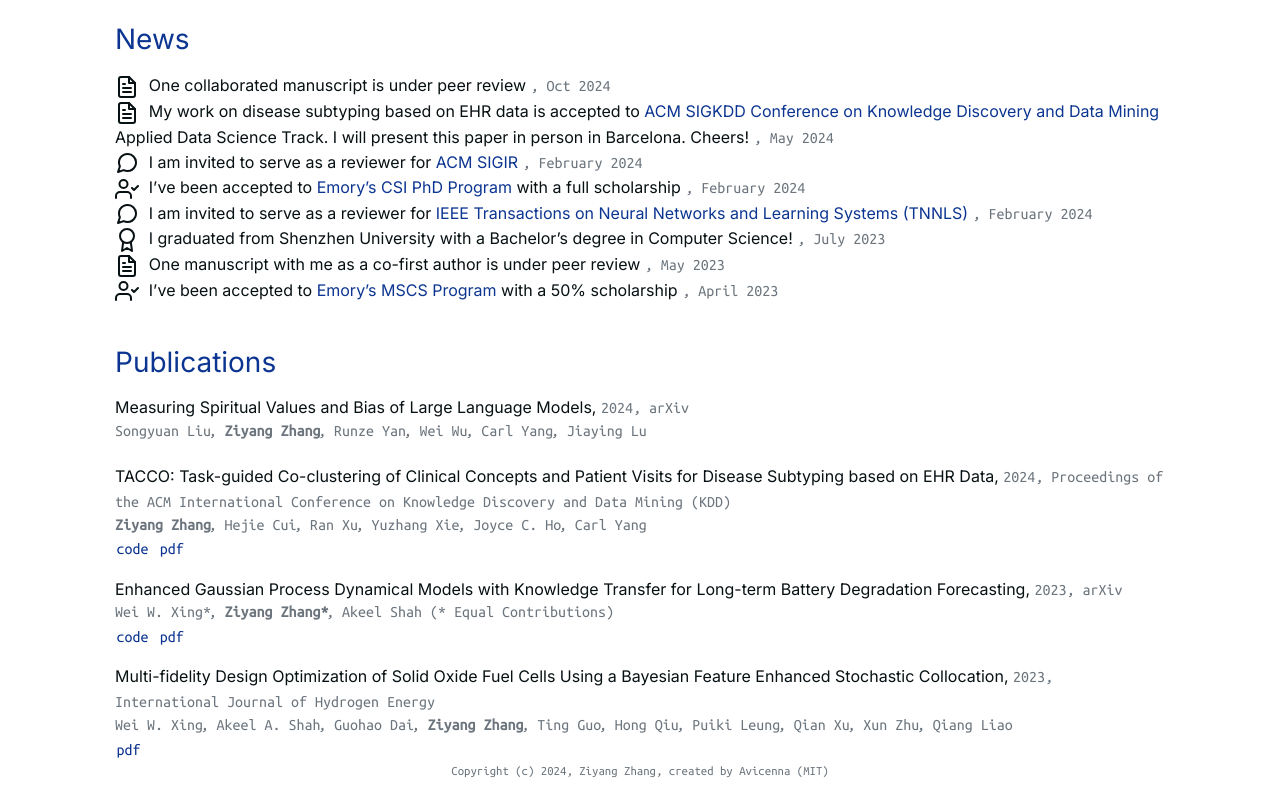
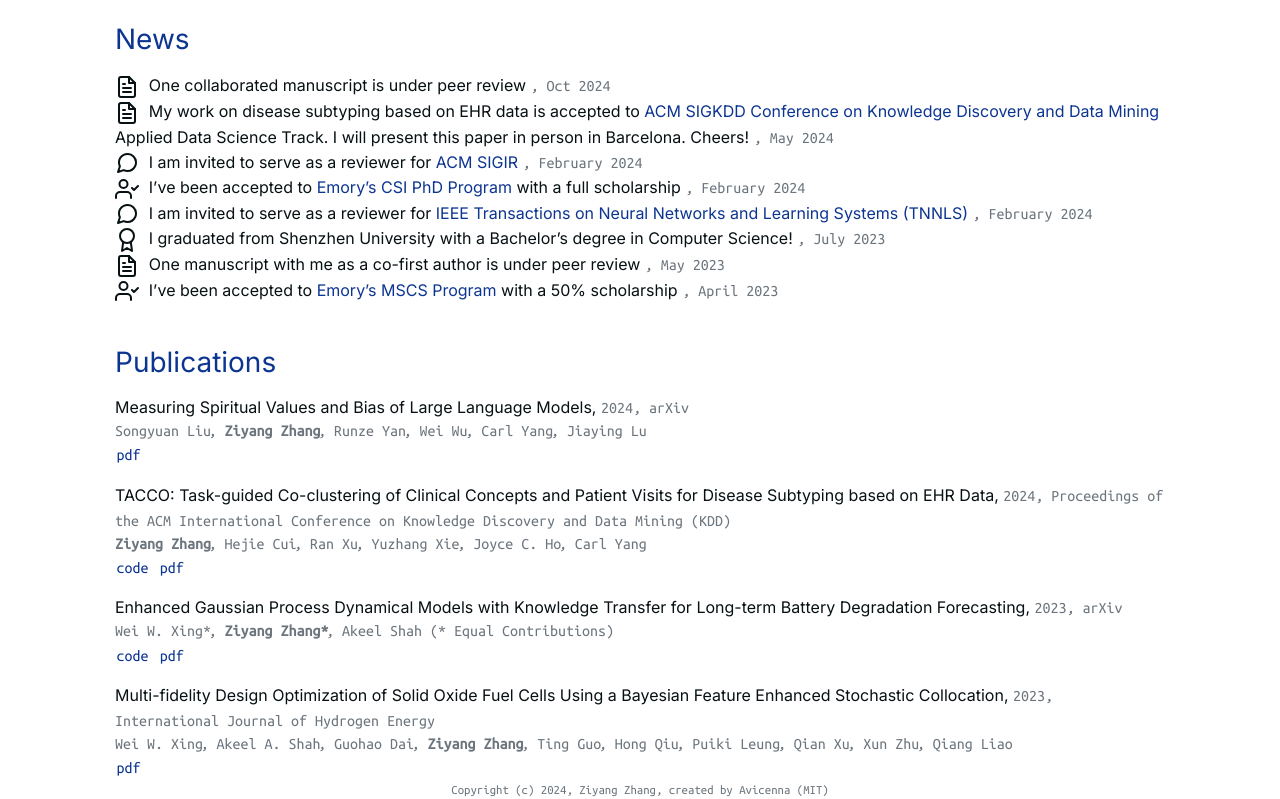
Before and after one commit to PericlesHat/ziyang_hugo, a plain HTML site: page public/index.html in a window 1280 px wide. Shown: the part 737-1536 px from the top of the page. Drawn offline with nearby package versions, Linux system fonts and the light colour scheme; some icons are missing; a web font is replaced by a local one.

Commit message:
Add files via upload

```diff
--- a/public/index.html
+++ b/public/index.html
@@ -595,6 +595,16 @@
 
 
 
+            <div class="section-3  w-100">
+
+
+                <a class="main_color text-decoration-none rounded" href="https://arxiv.org/pdf/2410.11647?" target="_blank">
+                    pdf
+                </a>
+
+
+            </div>
+
 
 
 
```
